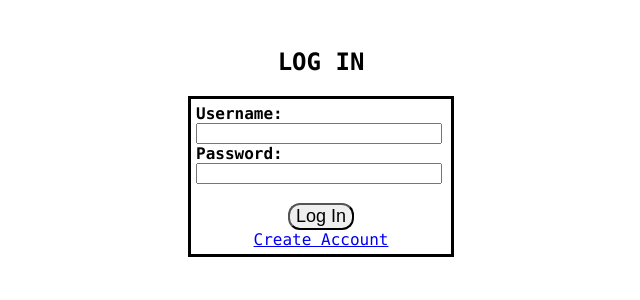
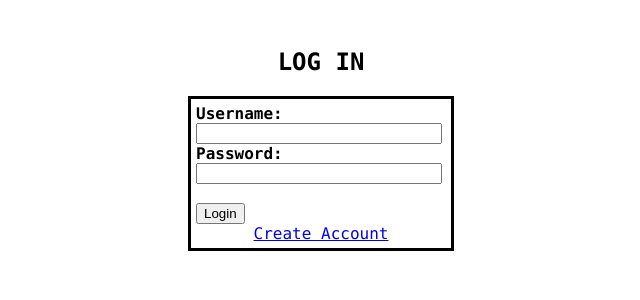
Before and after one commit to cellum95/Simple_PHP_Login_Form, a PHP site: page / in a window 1280 px wide. Shown: the part 70-370 px from the top of the page, without its empty margins (319-959 px from the left). Run offline with PHP 8.4, Linux system fonts and the light colour scheme.

Commit message:
Update index.php

```diff
--- a/index.php
+++ b/index.php
@@ -1,3 +1,7 @@
+<?php
+	session_start();
+?>
+
 <!DOCTYPE html>
 
 <html>
@@ -20,20 +24,32 @@
 
 	<h2>LOG IN</h2>
 
-	<form action = "Pages/Third_Page.php" method = "post">
+	<form action = "index.php" method = "POST">
 
 
 		<b>Username:</b><br>
-		<input type = "text" name = "username" style = "width : 95%;"><br>
+		<input type = "text" name = "u_name" style = "width : 95%;"><br>
 
 		<b>Password:</b><br>
-		<input type = "text" name = "password" style = "width : 95%;">
+		<input type = "password" name = "p_word" style = "width : 95%;">
 
 		<br>
 		<br>
 
-		<button name = "btn-submit" type = "submit" value = "Pages/Third_Page.php">Log In</button>
+		<input type = "hidden" name = "login_submit" value = "1">
+		<input type="submit" value="Login">
 		<a href = "Pages/Second_Page.php" class = "form_reg">Create Account</a>
+
+		<?php
+			if(isset($_POST['login_submit'])) {
+				if($_POST['u_name'] != $_POST['u_name'] && $_POST['p_word'] != $_POST['rp_word']) {
+					echo "Username and/or password does not exist";
+				}
+				else {
+					header('Location: Pages/Third_Page.php');
+				}
+			}
+		?>
 
 	</form>
 
```
